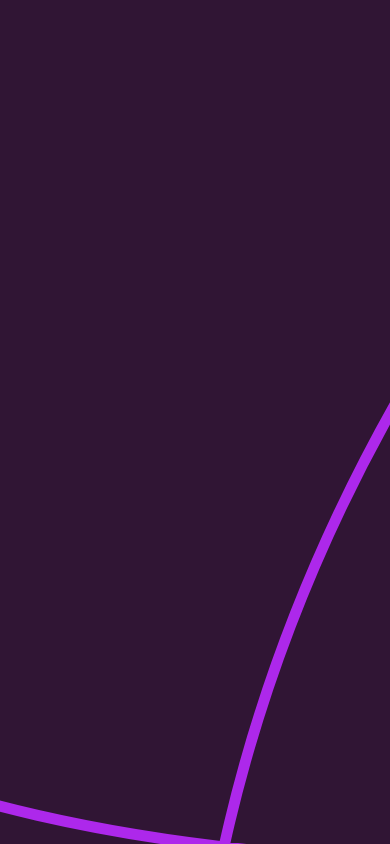
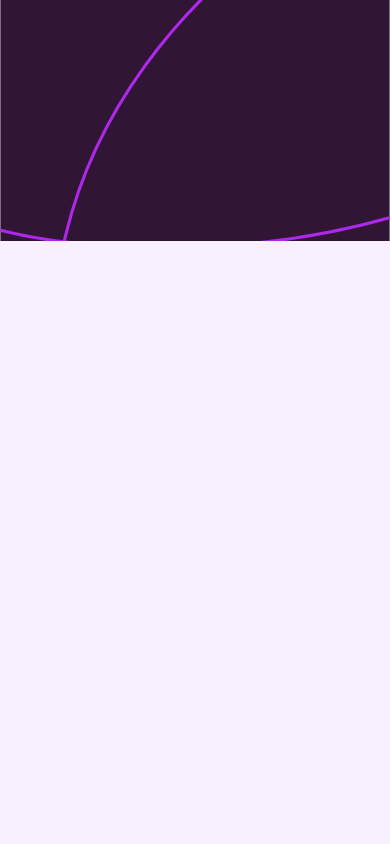
Before and after one commit to tegxy/faq-accordion-main, a plain HTML site: page index.html in a window 390 px wide. Drawn offline with Linux system fonts and the light colour scheme.

Commit message:
i think i found the problem

```diff
--- a/css/_media-query.scss
+++ b/css/_media-query.scss
@@ -5,9 +5,10 @@
   }
   #backgroundImage {
     background-image: url("../assets/images/background-pattern-mobile.svg");
-    background-size: cover;
     // min-height: 100vh;
     padding: 1rem;
+    background-position: top center;
+    box-sizing: border-box;
   }
 
   main {
```
Also changed, not shown: css/style.css, 1 other file.
